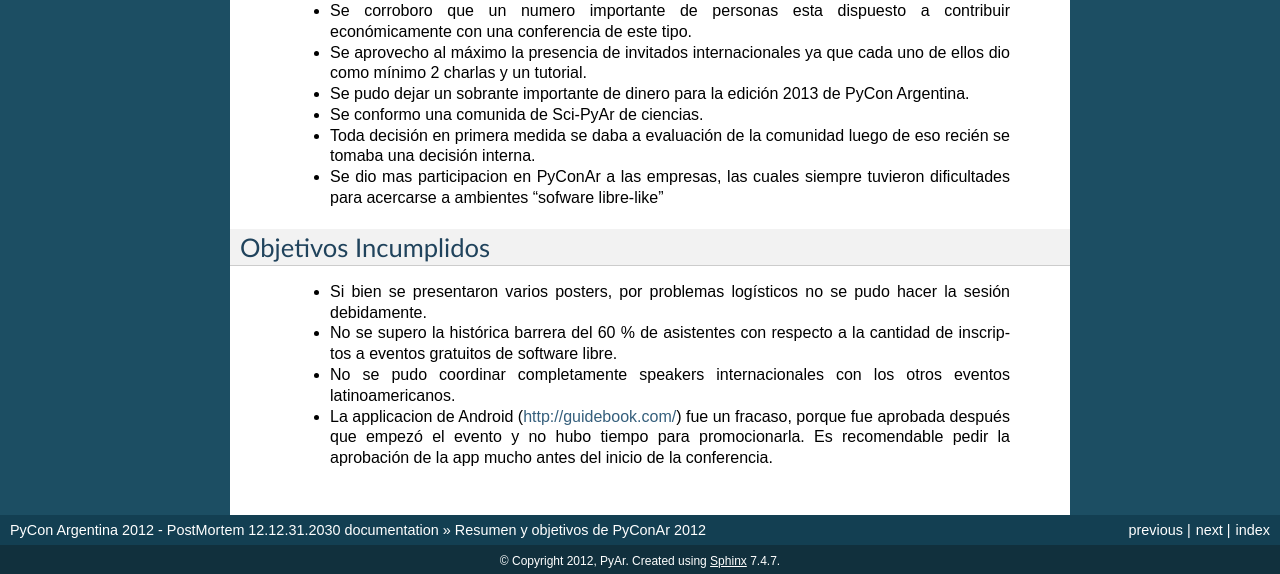
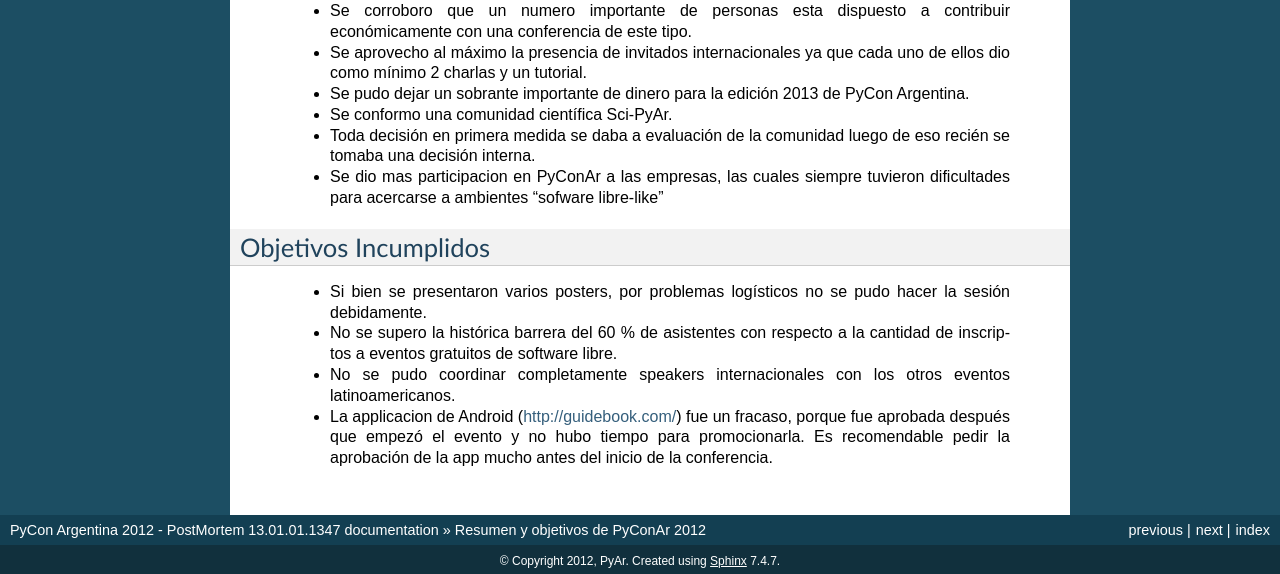
Before and after one commit to leliel12/pyconar20012_postmortem, a Sphinx documentation site: the page built from postmortem/source/objetivos.rst, in a window 1280 px wide and 900 px high, scrolled down 618 px. Shown: the part 323-897 px from the top of the window. Built offline with Sphinx 7.4.7, drawn with Linux system fonts in a browser that asks for light colours; some of the changed text lies outside the part shown.

```diff
--- a/postmortem/source/objetivos.rst
+++ b/postmortem/source/objetivos.rst
@@ -62,7 +62,7 @@
       cada uno de ellos dio como mínimo 2 charlas y un tutorial.
     - Se pudo dejar un sobrante importante de dinero para la edición 2013 de
       PyCon Argentina.
-    - Se conformo una comunida de Sci-PyAr de ciencias.
+    - Se conformo una comunidad científica Sci-PyAr.
     - Toda decisión en primera medida se daba a evaluación de la comunidad
       luego de eso recién se tomaba una decisión interna.
     - Se dio mas participacion en PyConAr a las empresas, las cuales siempre
--- a/postmortem/source/version.txt
+++ b/postmortem/source/version.txt
@@ -1 +1 @@
-12.12.31.2030
+13.01.01.1347
```
